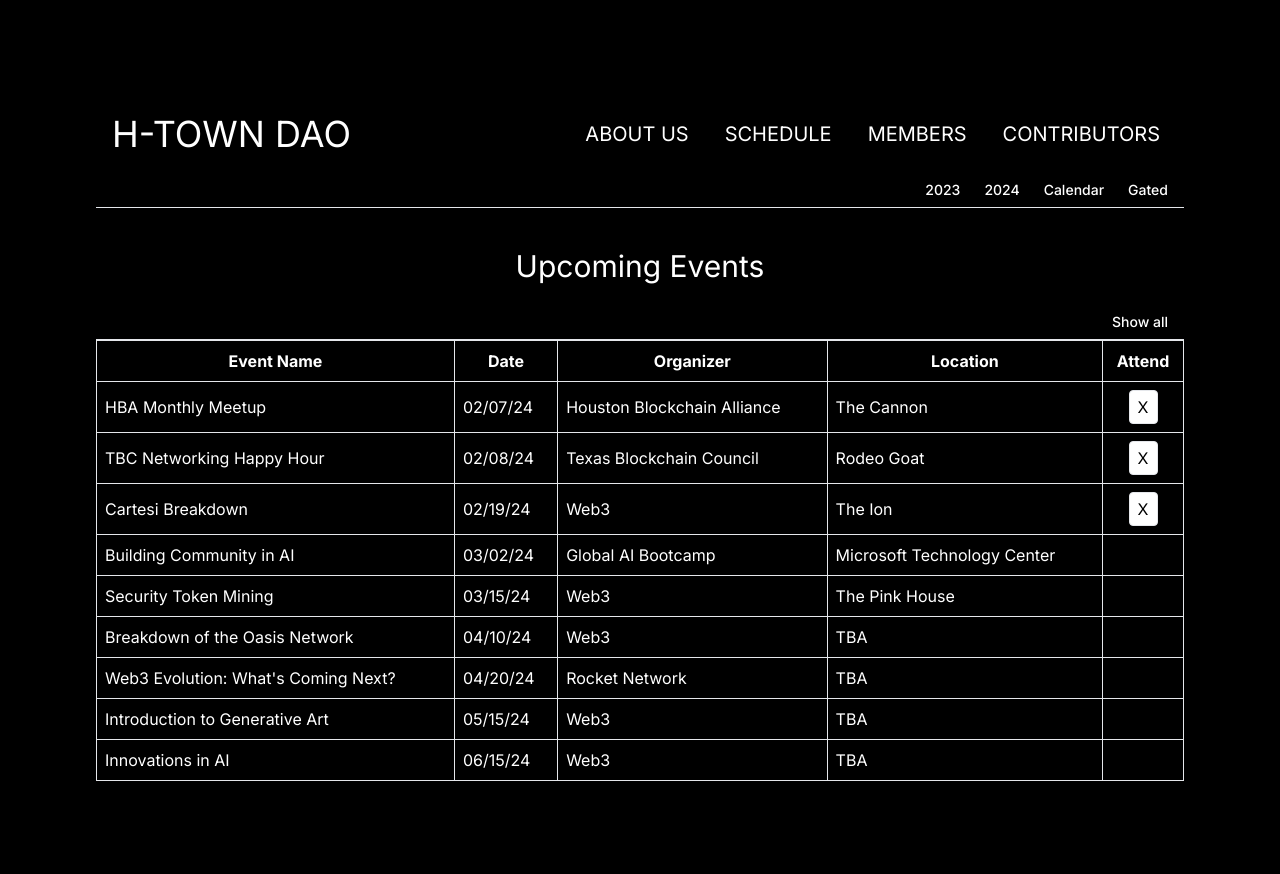
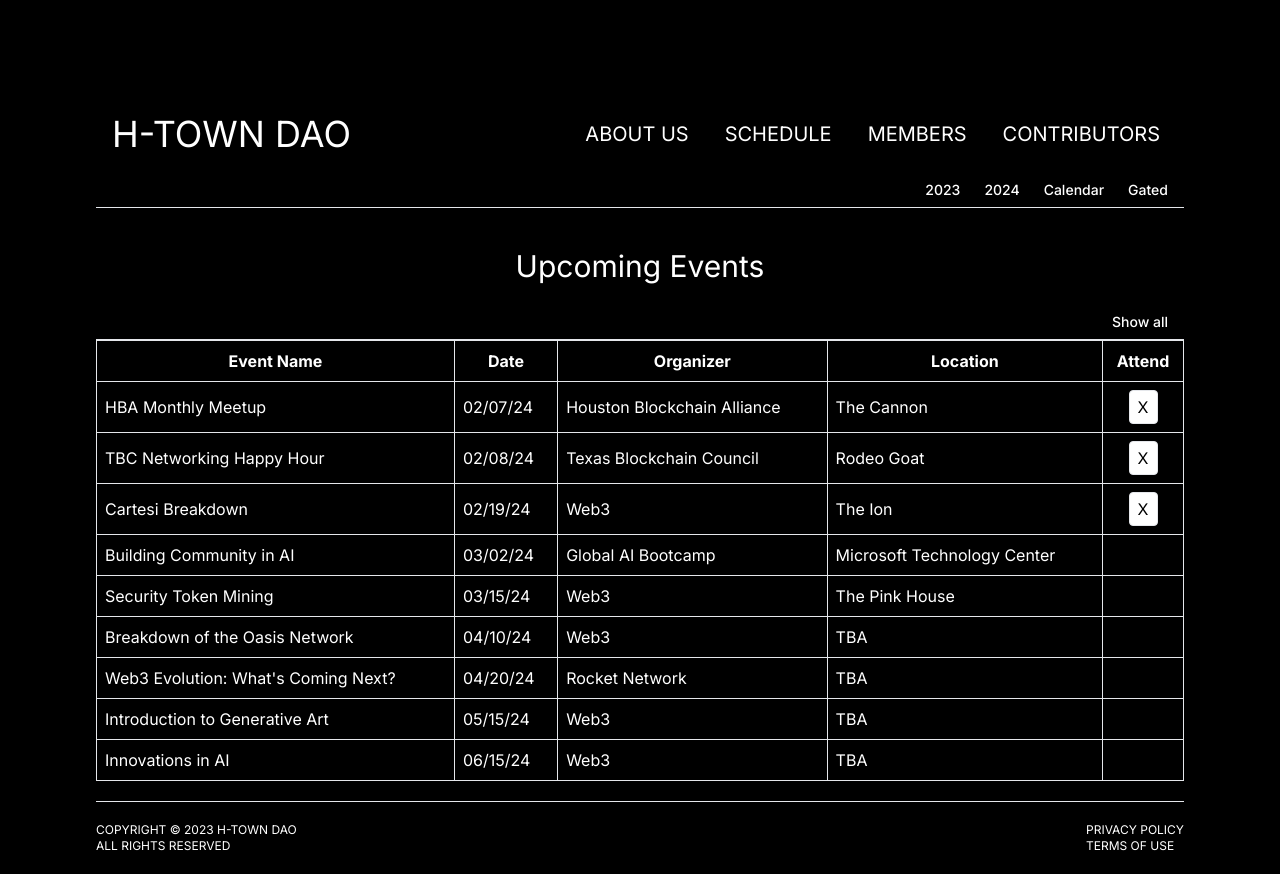
Before and after one commit to h-town-dao/h-town-dao-website, a Next.js app: page /schedule in a window 1280 px wide. Before the commit the page ends 801 px from the top, so only its background shows below. Built offline with nearby package versions, Linux system fonts and the light colour scheme.

Commit message:
added footer

```diff
--- a/src/app/layout.tsx
+++ b/src/app/layout.tsx
@@ -1,7 +1,10 @@
 // ./src/app/layout.tsx
+
+import Head from 'next/head';
 
 import Footer from '@/components/Footer';
 import Header from '@/components/Header';
+
 import '@/styles/globals.css';
 import type { Metadata } from 'next';
 import { Inter } from 'next/font/google';
@@ -17,10 +20,10 @@ export default function RootLayout({ children }: { children: React.ReactNode })
   return (
     <html lang="en">
       <body className={inter.className}>
-        <div className="frame flex flex-col lg:p-24">
+        <div className="frame flex flex-col lg:pt-24 lg:pl-24 lg:pr-24 lg:pb-5">
           <Header />
           {children}
-          {/* <Footer /> */}
+          <Footer />
         </div>
       </body>
     </html>
--- a/src/components/Footer.tsx
+++ b/src/components/Footer.tsx
@@ -1,5 +1,3 @@
-// ./src/components/footer.tsx
-
 'use client';
 
 import '@/styles/footer.css';
@@ -9,9 +7,22 @@ import React, { useState } from 'react';
 
 const Footer: React.FC = () => {
   return (
-    <div className="footer">
-      <div className="flex justify-center">Copyright © 2023 H-Town DAO</div>
-      <div>All Rights Reserved.</div>
+    <div className="footer flex justify-between items-start">
+      <div>
+        <div>Copyright © 2023 H-Town DAO</div>
+        <div>All Rights Reserved</div>
+      </div>
+      <div className="flex">
+        <ul>
+          <li>
+            <Link href="/privacy">Privacy Policy</Link>
+          </li>
+          <li>
+            <Link href="/terms">Terms of Use</Link>
+          </li>
+        </ul>
+        {/* Add more links as needed */}
+      </div>
     </div>
   );
 };
--- a/src/styles/footer.css
+++ b/src/styles/footer.css
@@ -1,4 +1,5 @@
 .footer {
-  @apply text-xs uppercase text-gray-900 text-center;
-  @apply p-10;
+  @apply border-t border-gray-200;
+  @apply text-xs uppercase;
+  @apply pt-5 pb-5;
 }
```
